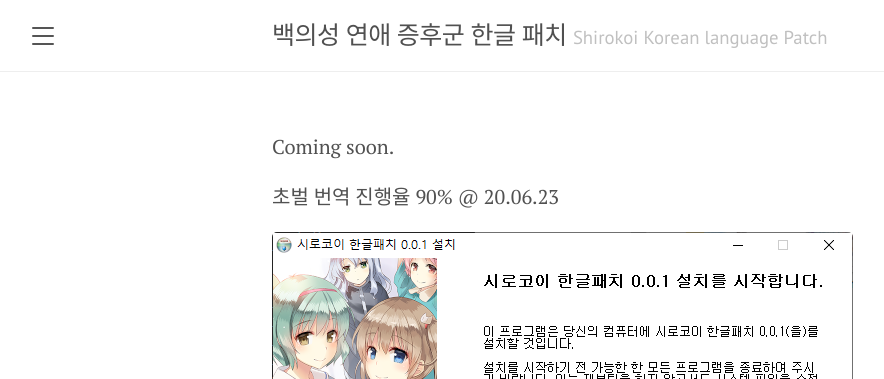
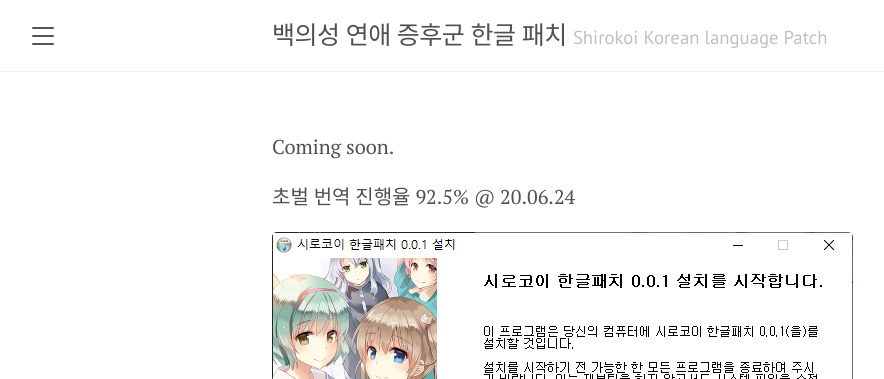
Before and after one commit to shirokoiKR/shirokoiKR.github.io, a Jekyll site: the page built from index.md, in a window 1280 px wide. Shown: the top 379 px of the page, without its empty margins (8-892 px from the left). Built offline with Jekyll 4.4.1, drawn with Linux system fonts in a browser that asks for light colours.

Commit message:
Update index.md

```diff
--- a/index.md
+++ b/index.md
@@ -6,7 +6,7 @@ title: Home
 Coming soon.
 
 
-초벌 번역 진행율 90% @ 20.06.23
+초벌 번역 진행율 92.5% @ 20.06.24
 
 
 ![install](/public/installersc.png)
```
